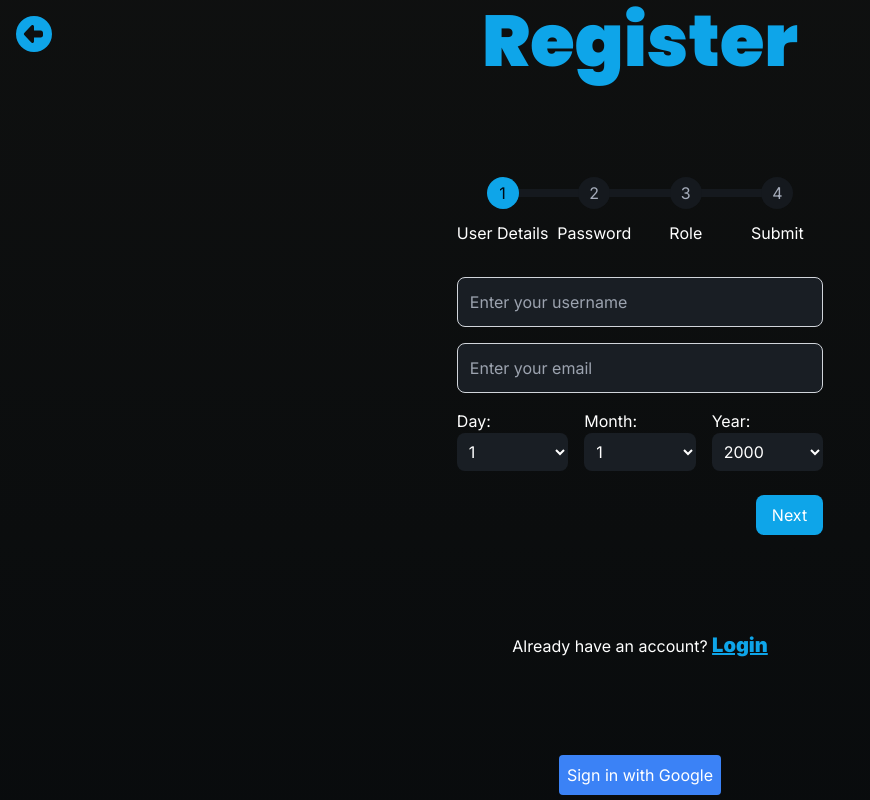
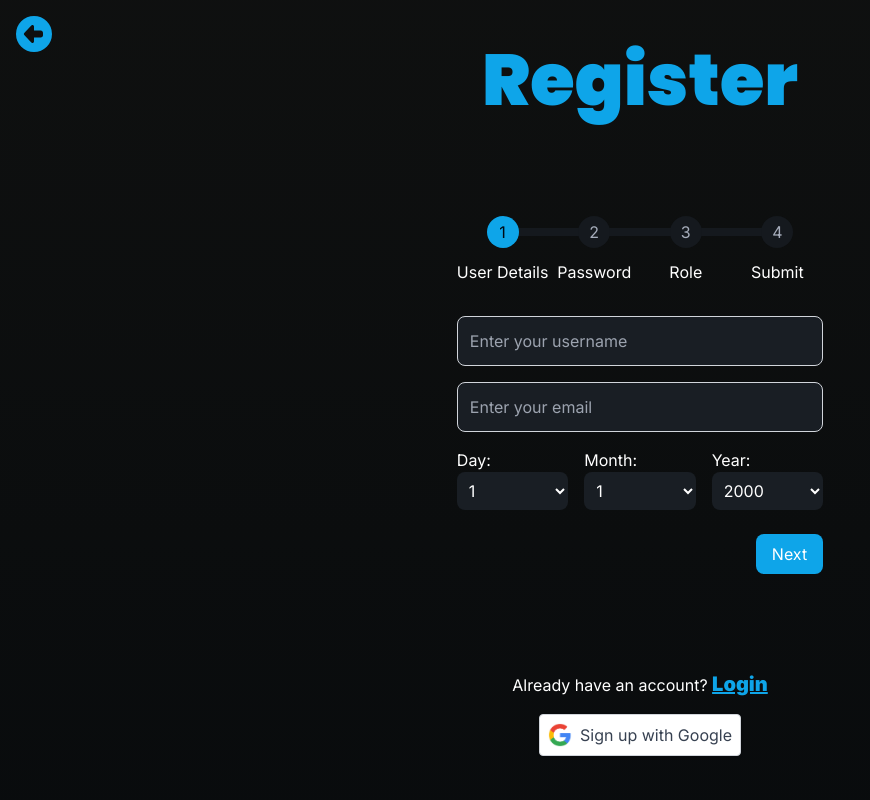
Before and after one commit to Maximus019BG/Azion, a Next.js app in the folder client/: page /register in a window 1280 px wide. Shown: the whole page, without its empty margins (0-870 px from the left). Built offline with nearby package versions, Linux system fonts and the light colour scheme.

Commit message:
style: fixed scale on task component in dasboard & fixed google auth buttons on login and register page

```diff
--- a/client/app/(auth)/login/page.tsx
+++ b/client/app/(auth)/login/page.tsx
@@ -9,6 +9,7 @@ import Link from "next/link";
 import {FontAwesomeIcon} from "@fortawesome/react-fontawesome";
 import {faCircleLeft} from "@fortawesome/free-solid-svg-icons";
 import {authSessionCheck} from "@/app/func/funcs";
+import GoogleLoginButton from "@/app/components/_auth/googleSSO";
 
 interface Token {
     refreshToken: string;
@@ -76,7 +77,7 @@ const Login = () => {
         const userData = {
             email,
             password,
-            OTP:otp,
+            OTP: otp,
         };
         Login(userData);
     };
@@ -144,6 +145,9 @@ const Login = () => {
                         Password?
                     </Link>
                 </p>
+                <div className="h-fit mt-4">
+                    <GoogleLoginButton text="Sign in with Google"/>
+                </div>
             </div>
 
             {/* OTP Modal */}
--- a/client/app/(auth)/register/page.tsx
+++ b/client/app/(auth)/register/page.tsx
@@ -38,10 +38,9 @@ const handleRegister = (data: any, isOwner: boolean) => {
                 secure: true,
                 sameSite: "Strict",
             });
-            if(isOwner) {
+            if (isOwner) {
                 window.location.href = "/register/organization";
-            }
-            else{
+            } else {
                 window.location.href = "/organizations"
             }
         })
@@ -387,6 +386,8 @@ const Register = () => {
                     </div>
                 </div>
 
+
+                <div className=" flex flex-col justify-center items-center gap-4">
                     {/* Footer */}
                     <p className="text-white text-center">
                         Already have an account?{" "}
@@ -397,10 +398,11 @@ const Register = () => {
                             Login
                         </Link>
                     </p>
+                    <div className="h-fit">
+                        <GoogleLoginButton text="Sign up with Google"/>
+                    </div>
+                </div>
 
-                <div>
-                    <GoogleLoginButton />
-                </div>
             </div>
         </div>
     );
--- a/client/app/components/_Dashboard-Elements/Dashboard_Task_Card.tsx
+++ b/client/app/components/_Dashboard-Elements/Dashboard_Task_Card.tsx
@@ -42,7 +42,7 @@ const Dashboard_Task_Card = () => {
 
     return (
         <div
-            className="w-full p-6 bg-base-300 rounded-lg shadow-md transition-transform transform hover:scale-105">
+            className="w-full p-6 bg-base-300 rounded-lg shadow-md">
             {loading ? (
                 <div className="text-center text-gray-400">Loading...</div>
             ) : (
--- a/client/app/components/_auth/googleSSO.tsx
+++ b/client/app/components/_auth/googleSSO.tsx
@@ -1,12 +1,14 @@
-const GoogleLoginButton = () => {
+const GoogleLoginButton = ({text}: { text: string }) => {
     const handleGoogleLogin = () => {
         const googleAuthURL = `https://accounts.google.com/o/oauth2/auth?response_type=code&client_id=${process.env.NEXT_PUBLIC_GOOGLE_CLIENT_ID}&redirect_uri=${process.env.NEXT_PUBLIC_GOOGLE_REDIRECT_URI}&scope=openid%20email%20profile`;
         window.location.href = googleAuthURL;
     };
 
     return (
-        <button onClick={handleGoogleLogin} className="p-2 bg-blue-500 text-white rounded">
-            Sign in with Google
+        <button onClick={handleGoogleLogin}
+                className="flex items-center p-2 bg-white border border-gray-300 rounded shadow hover:bg-gray-100">
+            <img src="/google-logo.png" alt="Google logo" className="w-6 h-6 mr-2"/>
+            <span className="text-gray-700">{text}</span>
         </button>
     );
 };
```
Also changed, not shown: client/public/google-logo.png (added). Lines whose indentation alone changed are shown as unchanged.
